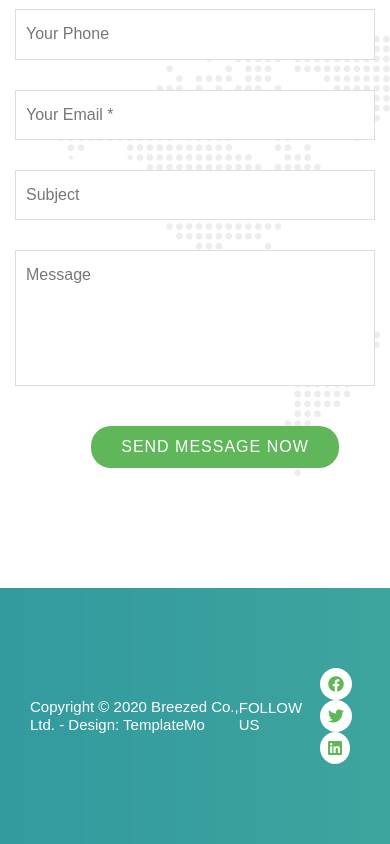
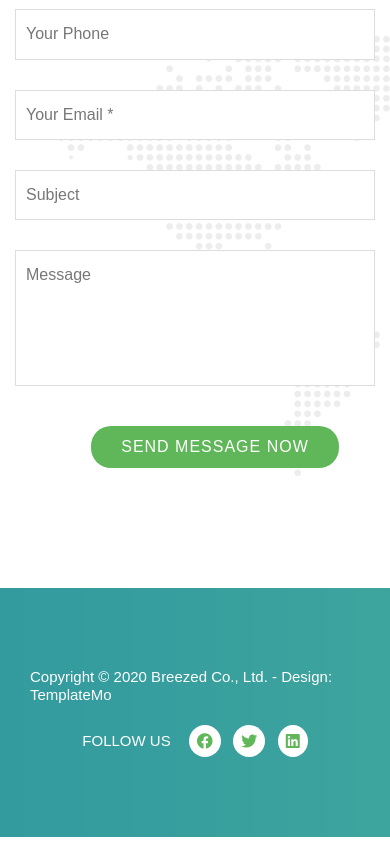
Before and after one commit to MemoSDN/my_template_breezed, a plain HTML site: page index.html in a window 390 px wide. Shown: the part 8231-9075 px from the top of the page. Drawn offline with Linux system fonts and the light colour scheme.

Commit message:
Update The Footer Section

```diff
--- a/css/breezed.css
+++ b/css/breezed.css
@@ -514,6 +514,11 @@ body {
 	justify-content: space-between;
 	padding: 80px 30px;
 }
+@media (max-width: 767px) {
+	.footer .container {
+		flex-direction: column;
+	}
+}
 .footer .container .left span {
 	color: white;
 	font-size: 15px;
@@ -522,6 +527,11 @@ body {
 	display: flex;
 	align-items: center;
 	justify-content: space-between
+}
+@media (max-width: 767px) {
+	.footer .container .right  {
+		margin-top: 20px;
+	}
 }
 .footer .container .right  span {
 	color: white;
```
